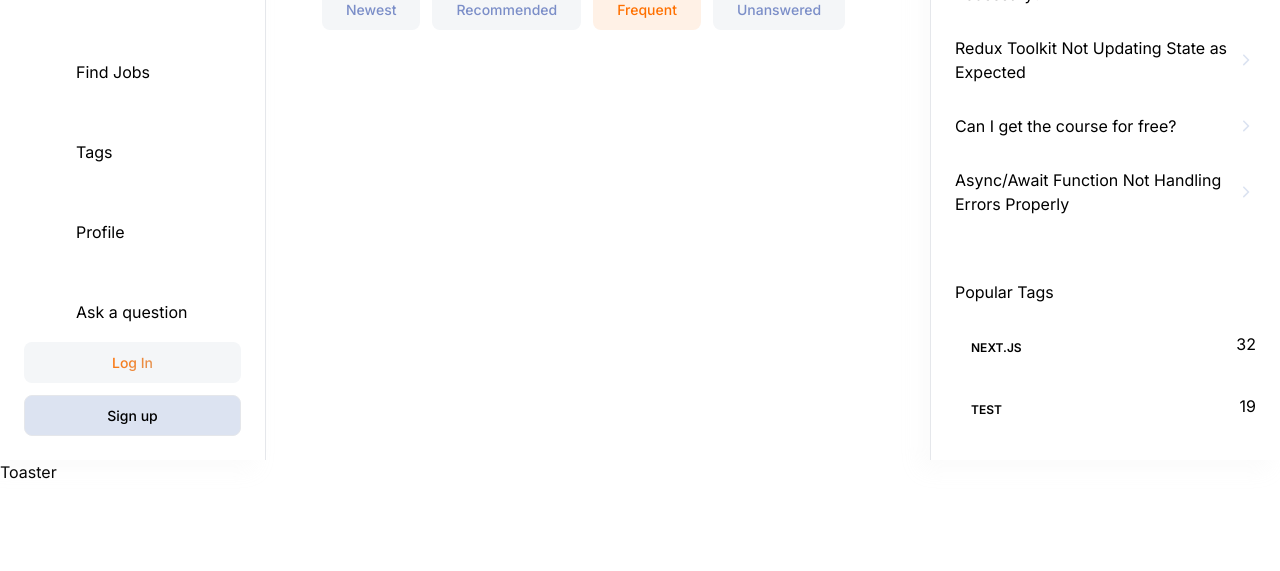
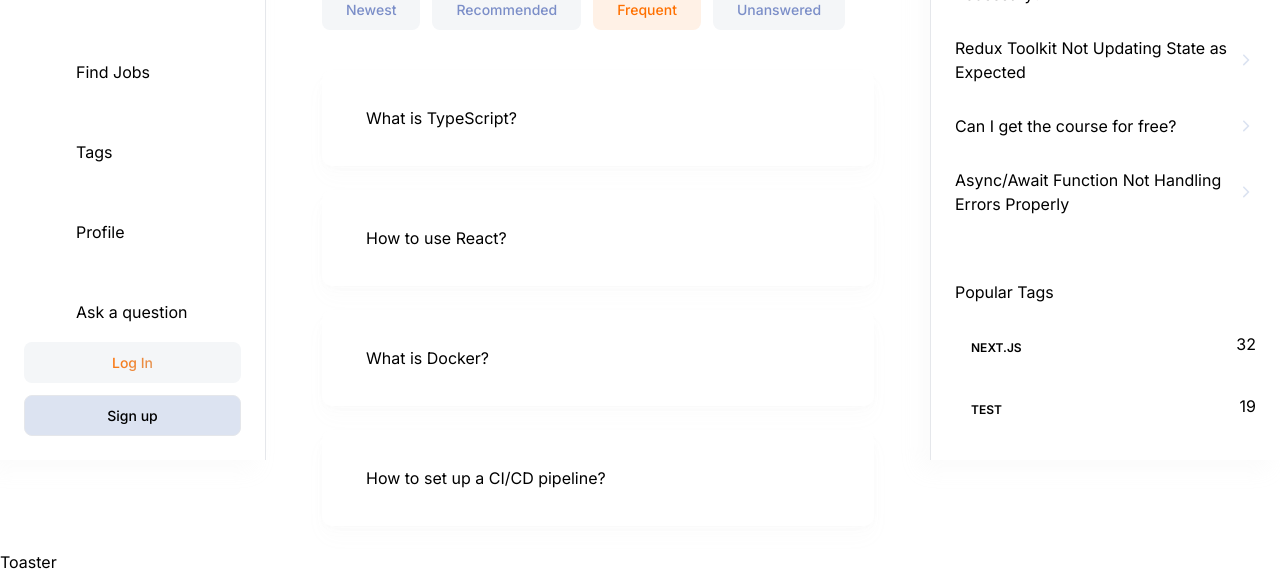
Before and after one commit to Thirana/DevFlow, a Next.js app: page / in a window 1280 px wide. Shown: the part 340-911 px from the top of the page. Before the commit the page ends 824 px from the top, so only its background shows below. Built offline with nearby package versions, Linux system fonts and the light colour scheme; no server answers.

Commit message:
completed initial step of question card UI

```diff
--- a/app/(root)/(home)/page.tsx
+++ b/app/(root)/(home)/page.tsx
@@ -5,6 +5,107 @@ import Link from "next/link";
 
 import { HomePageFilters } from "@/constants/filters";
 import HomeFilters from "@/components/home/HomeFilters";
+import NoResult from "@/components/shared/NoResult";
+import QuestionCard from "@/components/cards/QuestionCard";
+
+const questions = [
+  {
+    _id: "1",
+    title: "What is TypeScript?",
+    tags: [
+      { _id: "1", name: "TypeScript" },
+      { _id: "2", name: "JavaScript" },
+    ],
+    author: {
+      _id: "1",
+      name: "John Doe",
+      picture: "https://example.com/picture1.jpg",
+    },
+    upvotes: ["user1", "user2"],
+    views: 100,
+    answers: [
+      {
+        _id: "1",
+        author: "user3",
+        text: "TypeScript is a superset of JavaScript.",
+        createdAt: new Date("2023-01-01T10:30:00Z"),
+      },
+    ],
+    createdAt: new Date("2023-01-01T10:00:00Z"),
+  },
+  {
+    _id: "2",
+    title: "How to use React?",
+    tags: [
+      { _id: "3", name: "React" },
+      { _id: "4", name: "JavaScript" },
+    ],
+    author: {
+      _id: "2",
+      name: "Jane Smith",
+      picture: "https://example.com/picture2.jpg",
+    },
+    upvotes: ["user3", "user4"],
+    views: 200,
+    answers: [
+      {
+        _id: "2",
+        author: "user5",
+        text: "React is a JavaScript library for building user interfaces.",
+        createdAt: new Date("2023-02-01T11:30:00Z"),
+      },
+    ],
+    createdAt: new Date("2023-02-01T11:00:00Z"),
+  },
+  {
+    _id: "3",
+    title: "What is Docker?",
+    tags: [
+      { _id: "5", name: "Docker" },
+      { _id: "6", name: "DevOps" },
+    ],
+    author: {
+      _id: "3",
+      name: "Alice Johnson",
+      picture: "https://example.com/picture3.jpg",
+    },
+    upvotes: ["user6", "user7"],
+    views: 300,
+    answers: [
+      {
+        _id: "3",
+        author: "user8",
+        text: "Docker is a platform for developing, shipping, and running applications.",
+        createdAt: new Date("2023-03-01T12:30:00Z"),
+      },
+    ],
+    createdAt: new Date("2023-03-01T12:00:00Z"),
+  },
+  {
+    _id: "4",
+    title: "How to set up a CI/CD pipeline?",
+    tags: [
+      { _id: "7", name: "CI/CD" },
+      { _id: "8", name: "DevOps" },
+    ],
+    author: {
+      _id: "4",
+      name: "Bob Brown",
+      picture: "https://example.com/picture4.jpg",
+    },
+    upvotes: ["user9", "user10"],
+    views: 400,
+    answers: [
+      {
+        _id: "4",
+        author: "user11",
+        text: "A CI/CD pipeline automates the process of software delivery.",
+        createdAt: new Date("2023-04-01T13:30:00Z"),
+      },
+    ],
+    createdAt: new Date("2023-04-01T13:00:00Z"),
+  },
+];
 
 // This home component is a childe for layout in (root) path
 export default function Home() {
@@ -34,6 +135,32 @@ export default function Home() {
         />
       </div>
       <HomeFilters />
+
+      {/* question cards / no question  */}
+      <div className="mt-10 flex w-full flex-col gap-6">
+        {questions.length > 0 ? (
+          questions.map((question) => (
+            <QuestionCard
+              key={question._id}
+              _id={question._id}
+              title={question.title}
+              tags={question.tags}
+              author={question.author}
+              upvotes={question.upvotes}
+              views={question.views}
+              answers={question.answers}
+              createdAt={question.createdAt}
+            />
+          ))
+        ) : (
+          <NoResult
+            title="There is no questions to show"
+            description="Lorem ipsum, dolor sit amet consectetur adipisicing elit. Minima praesentium quibusdam recusandae minus, et rem, delectus aliquam laborum voluptatum hic odio nobis, enim molestias?"
+            link="/ake-question"
+            linkTitle="Ask a Question"
+          />
+        )}
+      </div>
     </>
   );
 }
--- /dev/null
+++ b/components/cards/QuestionCard.tsx
@@ -0,0 +1,36 @@
+import React from "react";
+
+interface QuestionProps {
+  _id: string;
+  title: string;
+  tags: {
+    _id: string;
+    name: string;
+  }[];
+  author: {
+    _id: string;
+    name: string;
+    picture: string;
+  };
+  upvotes: string[];
+  views: number;
+  answers: Array<object>;
+  createdAt: Date;
+}
+
+const QuestionCard = ({
+  _id,
+  title,
+  tags,
+  author,
+  upvotes,
+  views,
+  answers,
+  createdAt,
+}: QuestionProps) => {
+  return (
+    <div className="card-wrapper rounded-[10px] p-9 sm:px-11">{title}</div>
+  );
+};
+
+export default QuestionCard;
--- /dev/null
+++ b/components/shared/NoResult.tsx
@@ -0,0 +1,46 @@
+import Image from "next/image";
+import Link from "next/link";
+import React from "react";
+import { Button } from "../ui/button";
+
+interface Props {
+  title: string;
+  description: string;
+  link: string;
+  linkTitle: string;
+}
+
+const NoResult = ({ title, description, link, linkTitle }: Props) => {
+  return (
+    <div className="mt-10 flex w-full flex-col items-center justify-center">
+      <Image
+        src="/assets/images/light-illustration.png"
+        alt="No result illustration"
+        width={270}
+        height={200}
+        className="block object-contain dark:hidden"
+      />
+
+      <Image
+        src="/assets/images/dark-illustration.png"
+        alt="No result illustration"
+        width={270}
+        height={200}
+        className="hidden object-contain dark:flex"
+      />
+
+      <h2 className="h2-bold text-dark200_light900 mt-8">{title}</h2>
+      <p className="body-regular text-dark500_light700 my-3.5 max-w-md text-center">
+        {description}
+      </p>
+
+      <Link href={link}>
+        <Button className="paragraph-medium mt-5 min-h-[46px] rounded-lg bg-primary-500 px-4 py-3 text-light-900 hover:bg-primary-500 dark:bg-primary-500 dark:text-light-900">
+          {linkTitle}
+        </Button>
+      </Link>
+    </div>
+  );
+};
+
+export default NoResult;
```
